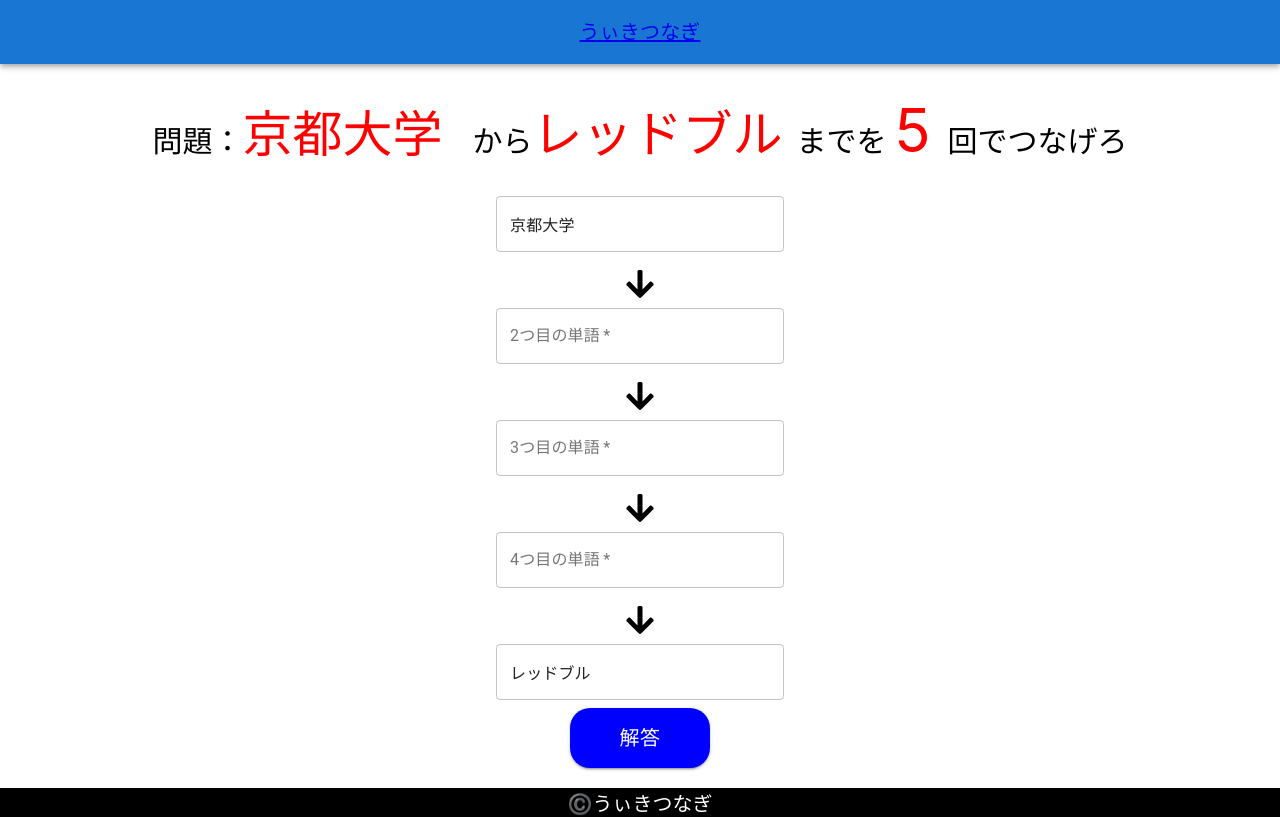
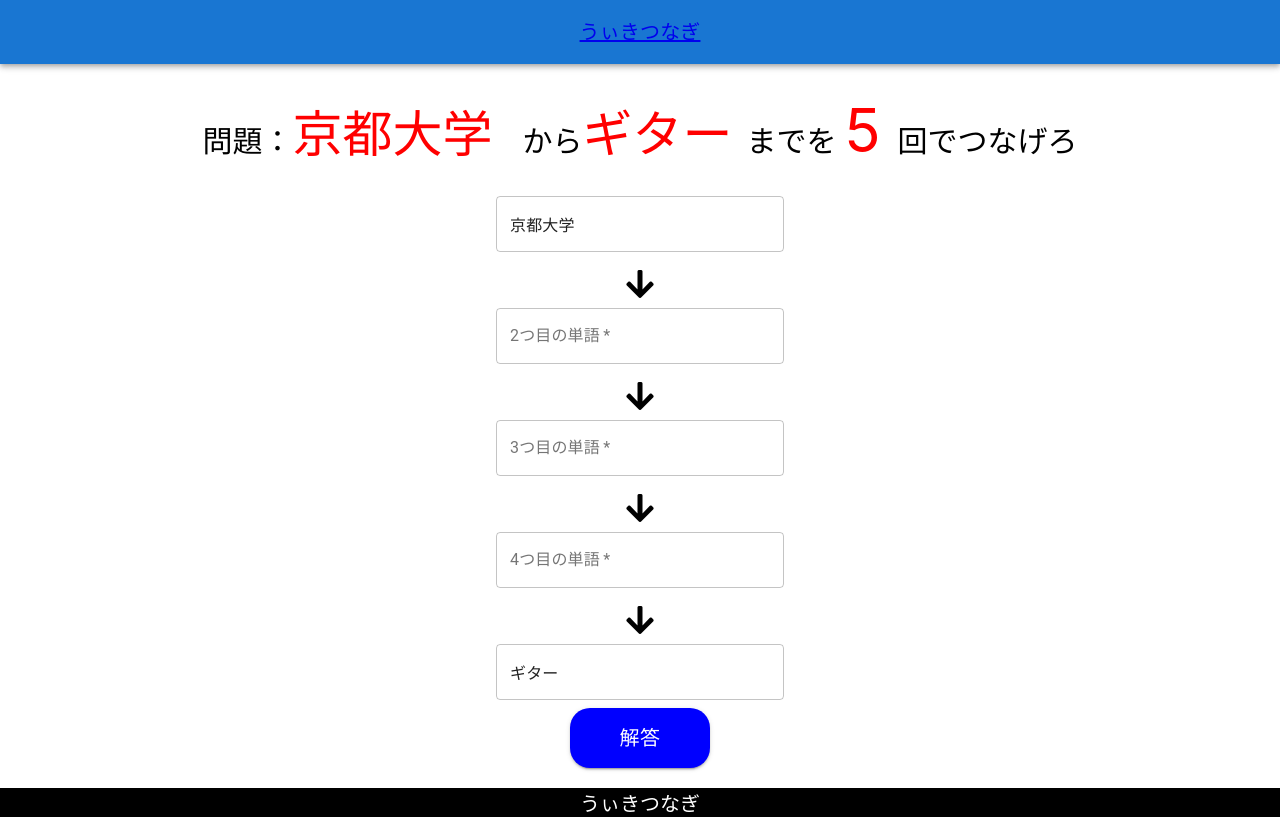
Before and after one commit to Kamodes/wikitsunagi_front, a React (Create React App) app: page /Main in a window 1280 px wide. Built offline with nearby package versions, Linux system fonts and the light colour scheme; no server answers.

Commit message:
問題をバックエンドから取得

```diff
--- a/src/components/AnswersList.tsx
+++ b/src/components/AnswersList.tsx
@@ -2,7 +2,7 @@
 import styled from "styled-components";
 import { useForm, SubmitHandler } from "react-hook-form";
 import { TextField, Grid, Button } from "@material-ui/core";
-import { Link } from "react-router-dom";
+import { Link, useHistory } from "react-router-dom";
 
 type AnswerType = {
   first: string;
@@ -36,18 +36,23 @@
 };
 
 const AnswersList = (Prop: AnswerListProps) => {
+  const firstWord = Prop.questWords[0];
+  const lastWord = Prop.questWords[1];
+  const history = useHistory();
   const { register, handleSubmit, watch } = useForm<AnswerType>({
     mode: "onSubmit",
     reValidateMode: "onChange",
   });
   const handleOnSubmit: SubmitHandler<AnswerType> = (data) => {
-    console.log("start");
     console.log(data);
     Prop.handleAnswerChange(data);
   };
+  const routerChange = () => {
+    //history.push("/Result");
+  };
+  console.log("Prop.questWord = ", Prop.questWords);
 
-  console.log(watch());
-  console.log(Prop.questWords[0]);
+  console.log("firstWord = ", firstWord);
   return (
     <>
       <form onSubmit={handleSubmit(handleOnSubmit)}>
@@ -56,13 +61,13 @@
             <Grid container direction="column" spacing={2}>
               <Grid item>
                 <TextField
-                  {...register("first")}
                   variant="outlined"
                   style={FormStyle}
-                  defaultValue={Prop.questWords[0]}
+                  defaultValue={firstWord}
                   InputProps={{
                     readOnly: true,
                   }}
+                  {...register("first")}
                 ></TextField>
               </Grid>
               <Grid item>
@@ -133,7 +138,7 @@
                   InputProps={{
                     readOnly: true,
                   }}
-                  defaultValue={Prop.questWords[1]}
+                  defaultValue={lastWord}
                 ></TextField>
               </Grid>
             </Grid>
@@ -145,6 +150,7 @@
               className="AnswerButton"
               size="large"
               style={ButtonStyle}
+              onClick={routerChange}
             >
               解答
             </StyledButton>
--- a/src/components/App.tsx
+++ b/src/components/App.tsx
@@ -1,6 +1,11 @@
 import React, { useState, useEffect } from "react";
 import "./CSS/App.css";
-import { BrowserRouter as Router, Route, Switch } from "react-router-dom";
+import {
+  BrowserRouter as Router,
+  Route,
+  Switch,
+  useHistory,
+} from "react-router-dom";
 import Game from "./Game";
 import Title from "./Title";
 import Result from "./Result";
@@ -10,7 +15,7 @@
 import axios from "axios";
 
 //ここのinitialの時点でAPIからデータ取ってきても良いと思う
-const initialQuestWord: string[] = ["京都大学", "レッドブル"];
+const initialQuestWord: string[] = ["京都大学", "ギター"];
 const initialAnswer: AnswerType = {
   first: "",
   second: "",
@@ -33,25 +38,39 @@
   forth: string;
   fifth: string;
 };
+
 function App() {
   const [questWord, setQuestWord] = useState(initialQuestWord);
   const [modelAnswer, setModelAnswer] = useState(initialModelAnswer);
   const [judge, setJudge] = useState(false);
-
   const [answers, setAnswers] = useState(initialAnswer);
   const handleAnswerChange = (data: AnswerType) => {
     setAnswers(data);
   };
 
+  const setQuestion = () => {
+    axios
+      .get(
+        "http://localhost:3000/questions/show/contents?category=computer&date=20211009&num=2"
+      )
+      .then(function (response) {
+        console.log(response);
+        setQuestWord(response["data"]["contents"]);
+      })
+      .catch(function (error) {
+        console.log(error);
+      });
+  };
   useEffect(() => {
     // "ここでanswersをバックエンドに送る";
-    axios.post('http://localhost:3000/questions/verify_answer', {
-      answer: answers
+    axios
+      .post("http://localhost:3000/questions/verify_answer", {
+        answer: answers,
       })
       .then(function (response) {
         console.log(response);
         // 受け取ったデータに基づいてjudgeの値を変える
-      setJudge(response['data']);
+        setJudge(Boolean(response["data"]));
         // console.log('http://localhost:3000/result/' + questWord[0] + '/' + questWord[1]);
       })
       .catch(function (error) {
@@ -67,7 +86,6 @@
     //     console.log(error);
     //   });
 
-    console.log("useEffectOK");
     return () => {};
   }, [answers]);
 
@@ -83,7 +101,11 @@
         <ButtonAppBar />
         <div>
           <Switch>
-            <Route exact path="/" component={Title} />
+            <Route
+              exact
+              path="/"
+              render={() => <Title setQuestion={setQuestion} />}
+            />
             <Route
               exact
               path="/Main"
--- a/src/components/Title.tsx
+++ b/src/components/Title.tsx
@@ -2,6 +2,7 @@
 import { Link } from "react-router-dom";
 import styled from "styled-components";
 import { Button } from "@material-ui/core";
+import axios from "axios";
 
 const Wrapper = styled.section`
   padding-top: 4px;
@@ -50,7 +51,7 @@
   backgroundColor: "black",
 };
 
-const Title = () => {
+const Title = (prop: any) => {
   return (
     <>
       <Wrapper>
@@ -61,6 +62,7 @@
             variant="contained"
             size="large"
             color="primary"
+            onClick={prop.setQuestion}
           >
             スタート！
           </Button>
--- a/src/components/footer.tsx
+++ b/src/components/footer.tsx
@@ -9,6 +9,6 @@
 `;
 
 const Footer = () => {
-  return <FooterLogo>©️うぃきつなぎ</FooterLogo>;
+  return <FooterLogo>うぃきつなぎ</FooterLogo>;
 };
 export default Footer;
```
Also changed, not shown: 1 other file (tests, documents, lock files or other folders). Lines whose indentation alone changed are shown as unchanged.
